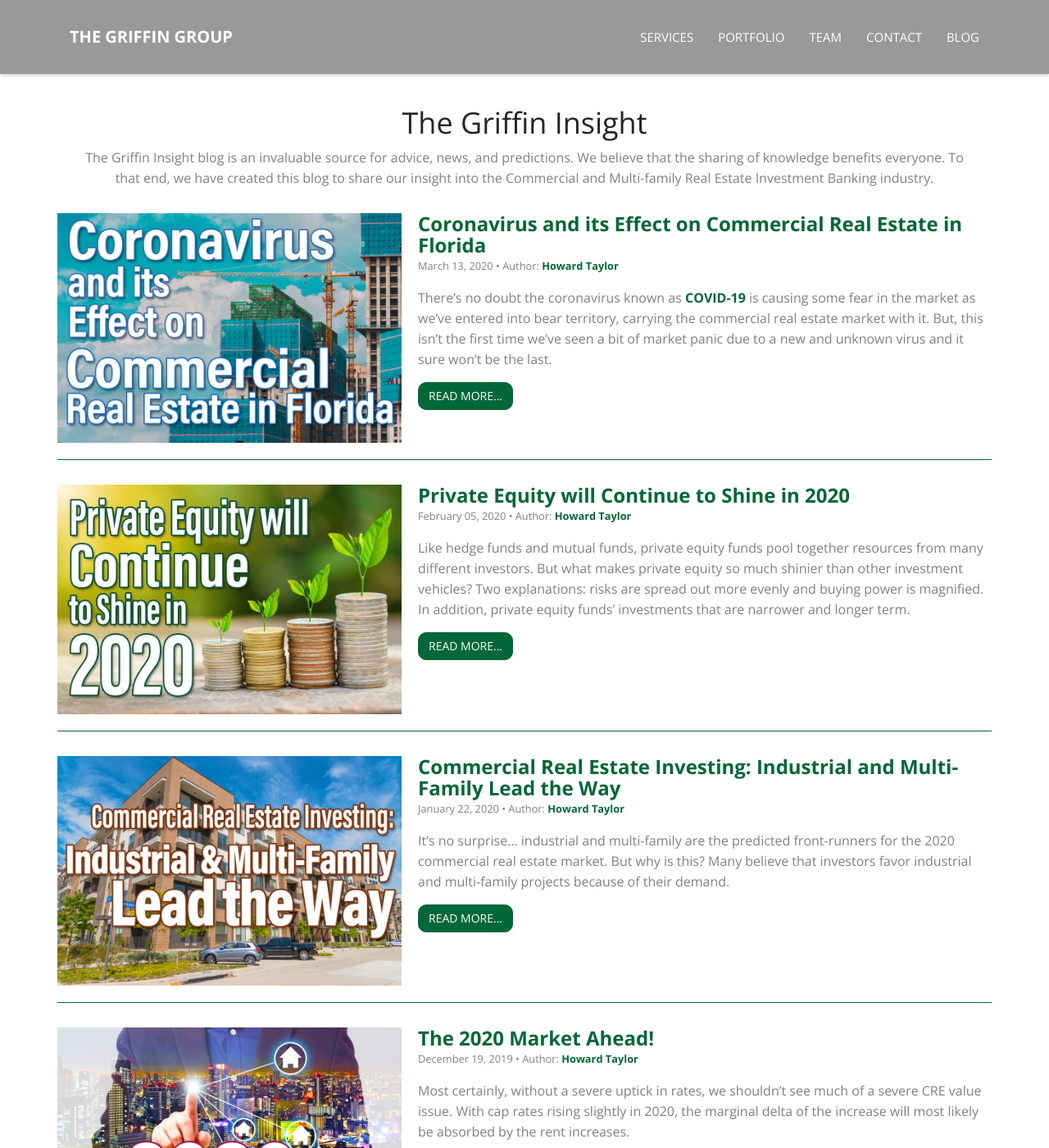
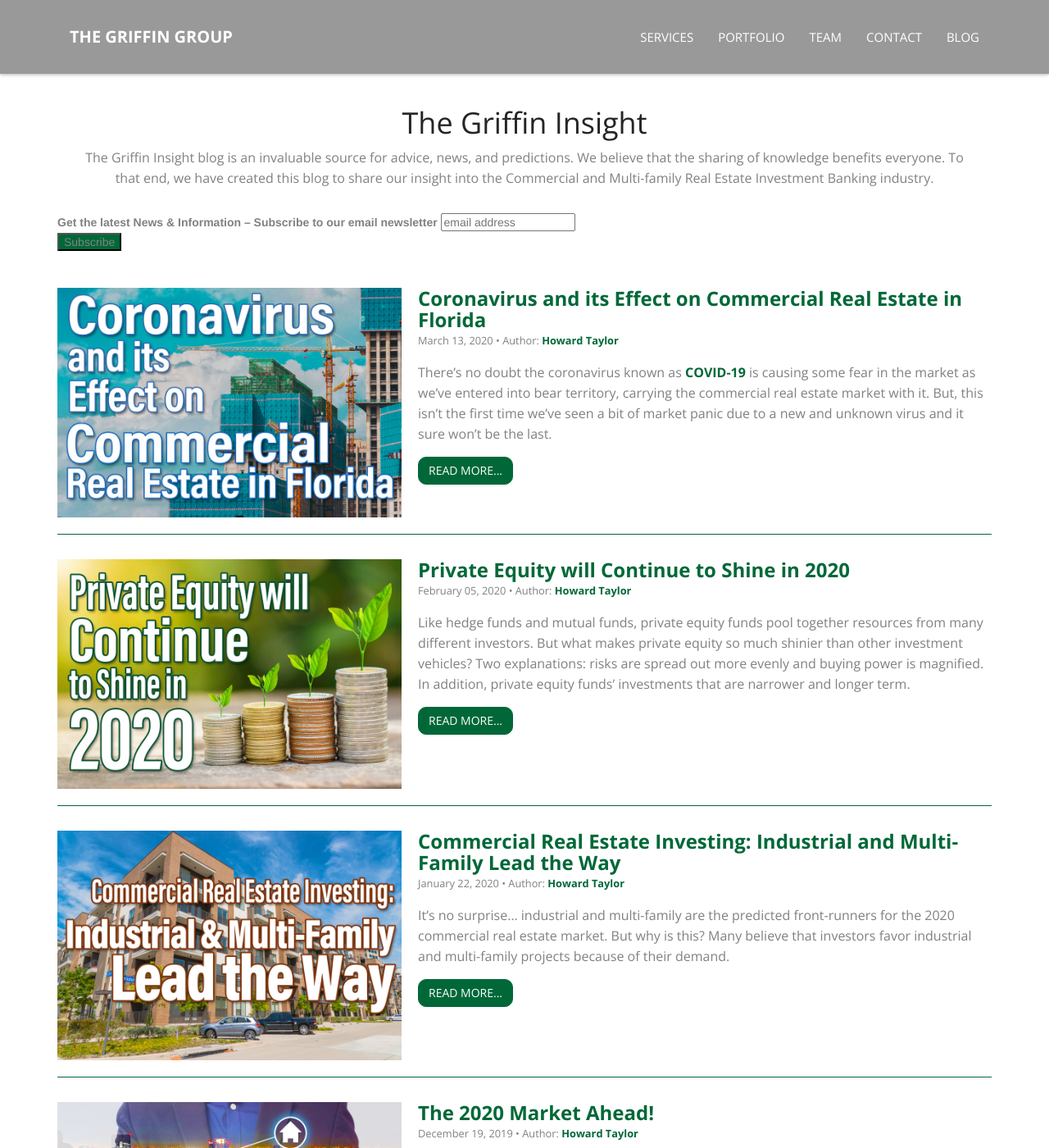
Before and after one commit to FatMan50/griffin-blog, a Jekyll site: the page built from blog/index.html, in a window 1280 px wide and 1400 px high. Shown: the whole window at 82% size. Built offline with Jekyll 4.4.1, drawn with Linux system fonts in a browser that asks for light colours; the list of posts is cut into pages by our own code; comment, search, counter and statistics services are not loaded.

Commit message:
adding subscribe to blog

```diff
--- a/blog/index.html
+++ b/blog/index.html
@@ -14,6 +14,27 @@
 
         <h1 style="text-align: center;">The Griffin Insight</h1>
         <p style="text-align: center; padding-left: 30px; padding-right: 30px; padding-bottom: 30px;">The Griffin Insight blog is an invaluable source for advice, news, and predictions. We believe that the sharing of knowledge benefits everyone. To that end, we have created this blog to share our insight into the Commercial and Multi-family Real Estate Investment Banking industry.</p>
+
+        <!-- Begin Mailchimp Signup Form -->
+        <link href="//cdn-images.mailchimp.com/embedcode/horizontal-slim-10_7.css" rel="stylesheet" type="text/css">
+        <style type="text/css">
+        	#mc_embed_signup{ clear:left; font:14px Helvetica,Arial,sans-serif; width:100%;}
+        	#mc_embed_signup input.email {width: auto;}
+        	#mc_embed_signup .button {background-color: #006838;}
+        /* Add your own Mailchimp form style overrides in your site stylesheet or in this style block.
+          We recommend moving this block and the preceding CSS link to the HEAD of your HTML file. */
+        </style>
+        <div id="mc_embed_signup" style="padding-bottom: 25px; margin-bottom: 20px; ">
+        <form action="https://thegriffingrp.us17.list-manage.com/subscribe/post?u=9822eb5100bc1c58c2ad99ccc&amp;id=d4bc7b7ecc" method="post" id="mc-embedded-subscribe-form" name="mc-embedded-subscribe-form" class="validate" target="_blank" novalidate>
+            <div id="mc_embed_signup_scroll">
+        <label for="mce-EMAIL">Get the latest News & Information – Subscribe to our email newsletter </label>
+        <input type="email" value="" name="EMAIL" class="email" id="mce-EMAIL" placeholder="email address" required>
+            <!-- real people should not fill this in and expect good things - do not remove this or risk form bot signups-->
+            <div style="position: absolute; left: -5000px;" aria-hidden="true"><input type="text" name="b_9822eb5100bc1c58c2ad99ccc_d4bc7b7ecc" tabindex="-1" value=""></div>
+            <div class="clear"><input type="submit" value="Subscribe" name="subscribe" id="mc-embedded-subscribe" class="button"></div>
+            </div>
+        </form>
+        </div>
 
           <ul  class="g-post-list">
             {% for post in paginator.posts %}
```
Also changed, not shown: portfolio.md (+30 -30 lines).
